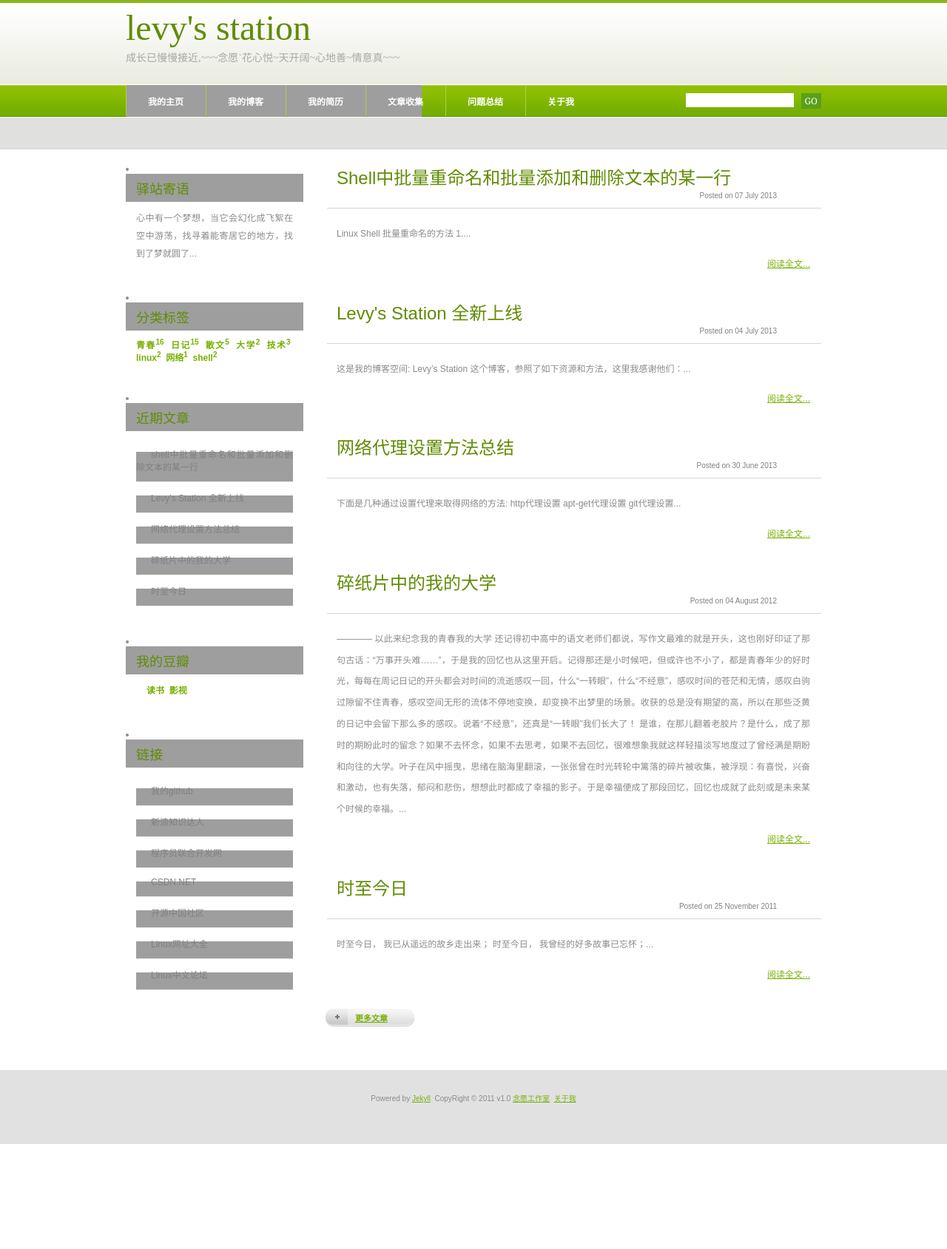
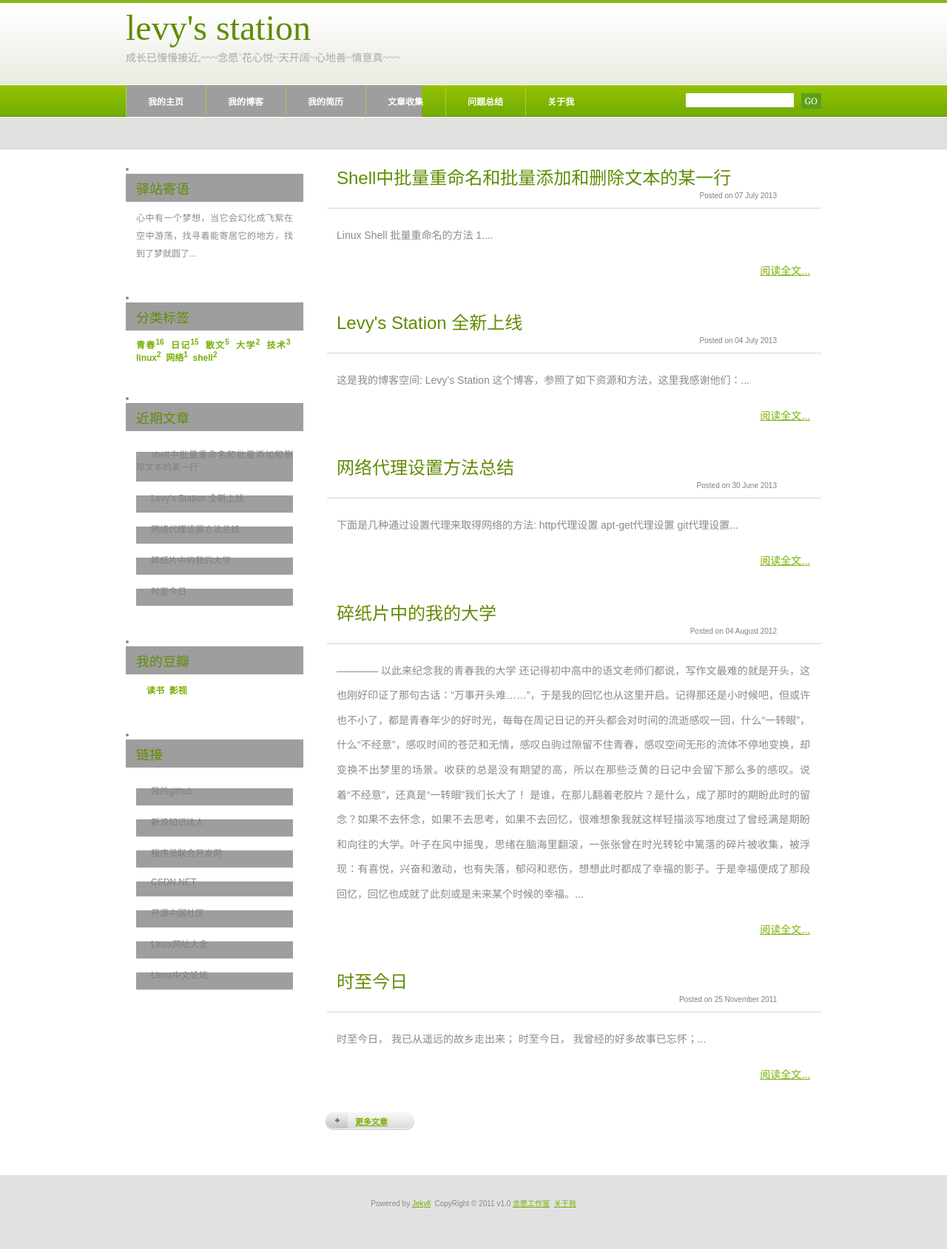
Before and after one commit to cailiwei/yuan, a Jekyll site: the page built from index.html, in a window 1280 px wide. Shown: the whole page at 74% size. Built offline with Jekyll 4.4.1, drawn with Linux system fonts in a browser that asks for light colours; the list of posts is cut into pages by our own code; comment, search, counter and statistics services are not loaded; before the commit the page ends 1547 px from its top, so only the background shows below that.

Commit message:
Test again

```diff
--- a/_config.yml
+++ b/_config.yml
@@ -22,6 +22,8 @@ markdown: kramdown
 paginate: 5
 paginate_path: "blog/page:num"
 
+# < ----------- add by liwei.cai ------------------ >
+
 # 博客输出url格式
 permalink: /blog/:year/:month/:day/:title
 # /blog/2009/04/29/slap-chop/index.html
@@ -29,7 +31,13 @@ permalink: /blog/:year/:month/:day/:title
 #            /04-29-2009/slap-chop.html
 
 # 代码高亮设置
-pygments:    true
+pygments: true
+
+# 保持Jekyll运行，查看你的项目目录的改变并随时生成网站
+# auto: true
+
+# jekyll 忽略被包含的文件和目录
+# exclude: "temp"
 
 disqus_short_name: clw.story
 
--- a/css/style.css
+++ b/css/style.css
@@ -9,7 +9,7 @@ body {
 	padding: 0;
 	background: #FFFFFF url(images/img01.gif) repeat-x left top;
 	font-family: Arial, Helvetica, sans-serif;
-	font-size: 12px;
+	font-size: 14px;
 	color: #8A8A8A;
 }
 
```
